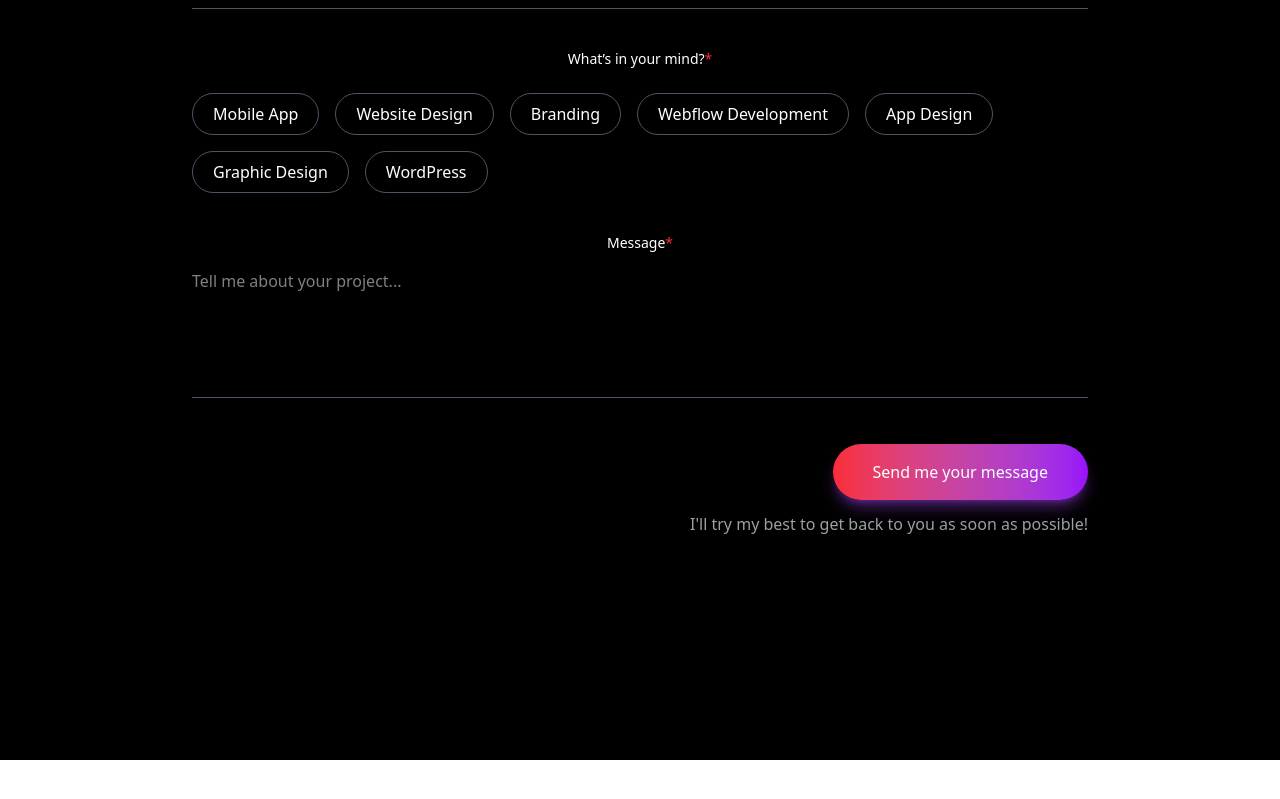
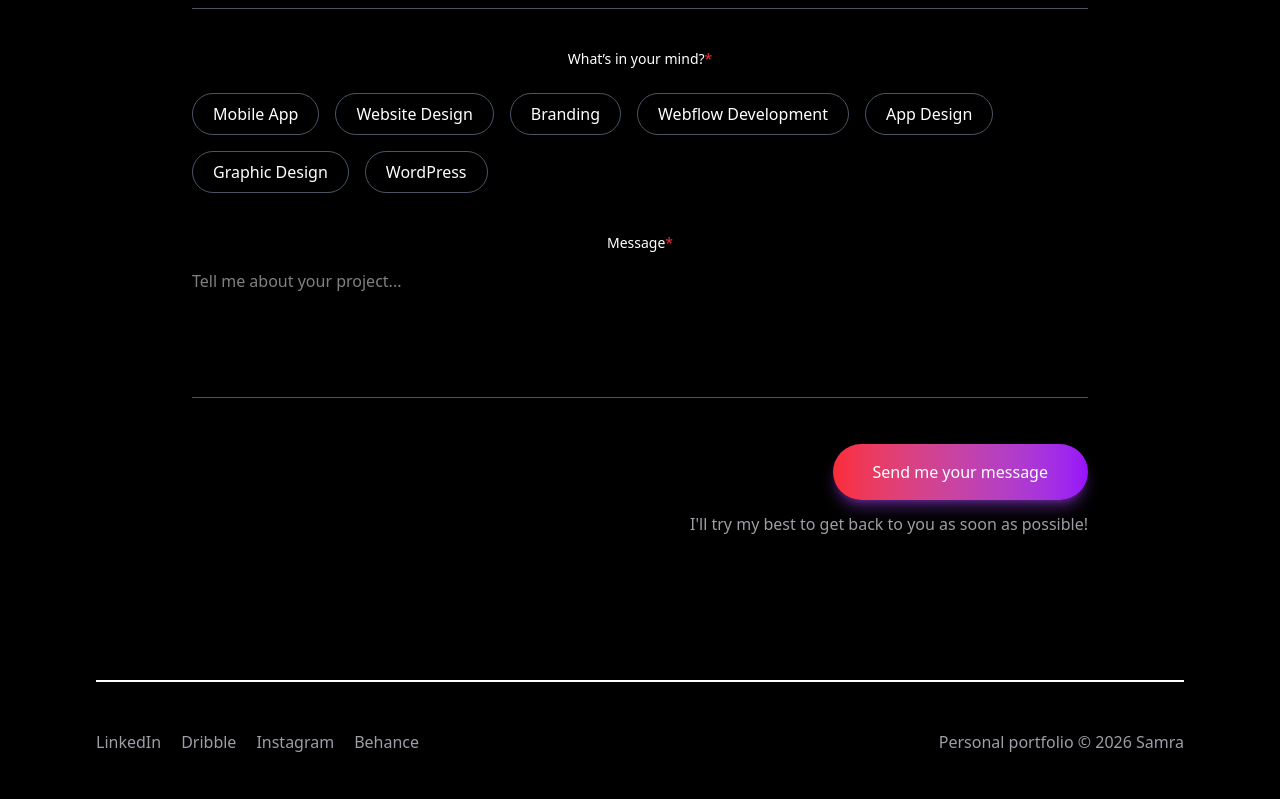
Before and after one commit to Samra720/samra-portfolio, a React (Vite) app in the folder frontend/: page / in a window 1280 px wide. Shown: the part 5973-6772 px from the top of the page. Before the commit the page ends 6733 px from the top, so only its background shows below. Built offline with nearby package versions, Linux system fonts and the light colour scheme; the HTML template or start-up script is replaced by a standard one.

Commit message:
Footer added

```diff
--- a/frontend/src/App.tsx
+++ b/frontend/src/App.tsx
@@ -5,6 +5,7 @@ import CaseStudySection from './components/CaseStudySection';
 import ClientFeedbackSection from './components/ClientFeedbackSection';
 import StatsSection from './components/StatsSection';
 import ContactSection from './components/ContactSection';
+import Footer from './components/Footer';
 import { Toaster } from "react-hot-toast";
 
 
@@ -22,6 +23,7 @@ function App() {
       <ClientFeedbackSection />
       <StatsSection />
       <ContactSection />
+      <Footer />
     </>
   )
 }
--- a/frontend/src/components/ContactSection.tsx
+++ b/frontend/src/components/ContactSection.tsx
@@ -94,7 +94,7 @@ export default function ContactSection() {
   };
 
   return (
-    <section className="px-24 my-40">
+    <section className="px-24 mt-40">
       <div className="text-center">
         <h1 className="font-bold text-7xl max-w-225 mx-auto mb-6"><span className="font-extrabold bg-clip-text text-transparent bg-[linear-gradient(to_bottom_right,#ff282e_25%,#960db9_60%,#6200fe_100%)]">Say Hi!</span> and tell me about <span className="block text-right"><FaArrowRightLong className="inline" /> your idea</span></h1>
         <p className="text-[#9d9ea6] text-3xl">Have a nice works? Reach out and let's chat.</p>
--- /dev/null
+++ b/frontend/src/components/Footer.tsx
@@ -0,0 +1,16 @@
+
+export default function Footer() {
+  return (
+    <footer className="bg-black text-[#9d9ea6] px-24 mt-20">
+      <div className=" flex justify-between w-full py-12 border-t-2 border-white">
+        <div className="flex gap-5">
+          <p className="hover:text-white cursor-pointer">LinkedIn</p>
+          <p className="hover:text-white cursor-pointer">Dribble</p>
+          <p className="hover:text-white cursor-pointer">Instagram</p>
+          <p className="hover:text-white cursor-pointer">Behance</p>
+        </div>
+        <p className="text-center">Personal portfolio © {new Date().getFullYear()} Samra</p>
+      </div>
+    </footer>
+  );
+}
```
